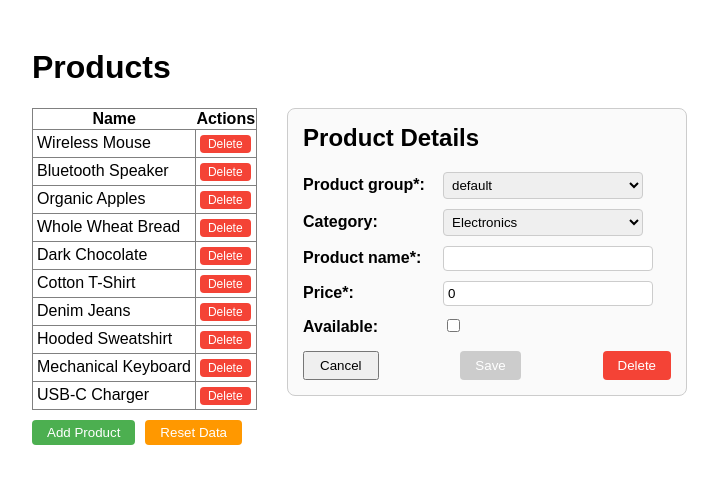
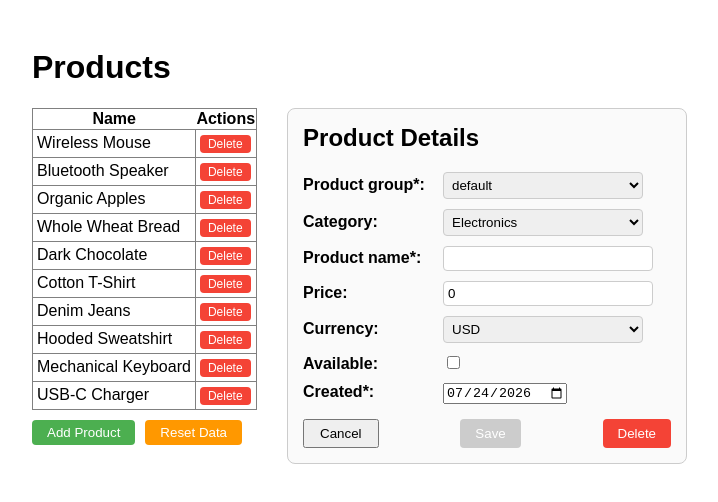
Before and after one commit to greencar77/productdemo, an Angular app: page / in a window 1280 px wide. Both pictures are taken after a click on the button "Add Product". Shown: the top 502 px of the page, without its empty margins (8-726 px from the left). Built offline with nearby package versions, Linux system fonts and the light colour scheme.

Commit message:
dependsOn etc

```diff
--- a/src/app/app.html
+++ b/src/app/app.html
@@ -42,6 +42,7 @@
             </div>
 
             @for (field of getFieldsForGroup(product.prodGroup); track field.key) {
+              @if (this.isFieldShown(field, product)) {
               <div class="field">
                 <label>{{ field.label }}{{ field.required ? '*' : '' }}:</label>
 
@@ -61,7 +62,8 @@
                   @case ('select') {
                     <select [name]="field.key" [required]="field.required"
                             [ngModel]="getFieldValue(product, field.key)"
-                            (ngModelChange)="setFieldValue(product, field.key, $event)">
+                            (ngModelChange)="setFieldValue(product, field.key, $event)"
+                            #f="ngModel" [class.invalid]="f.invalid && f.touched">
                       @if (!field.required) {
                         <option [value]="undefined">-- Select --</option>
                       }
@@ -88,10 +90,11 @@
                 }
               </div>
             }
+            }
 
             <div class="actions">
               <button type="button" (click)="cancelEdit()">Cancel</button>
-              <button type="button" class="save-button" (click)="saveProduct()" [disabled]="productForm.invalid">Save</button>
+              <button type="button" class="save-button" (click)="saveProduct()" [disabled]="productForm.invalid || !isProductValid()">Save</button>
               <button type="button" class="delete-button" (click)="deleteProduct(product.id)">Delete</button>
             </div>
           </form>
--- a/src/app/app.ts
+++ b/src/app/app.ts
@@ -115,20 +115,41 @@ export class App {
     this.editingProduct.set(newProduct);
   }
 
-  saveProduct() {
+  isProductValid(): boolean {
     const edited = this.editingProduct();
-    if (!edited) return;
+    if (!edited) return false;
 
-    // Dynamic validation based on PROD_GROUPS and FIELDS
     const fields = this.getFieldsForGroup(edited.prodGroup);
     for (const field of fields) {
+      const value = this.getFieldValue(edited, field.key);
       if (field.required) {
-        const value = this.getFieldValue(edited, field.key);
-        if (value === undefined || value === null || (field.type !== 'number' && value === '')) {
-          return; // Validation failed
+        if (
+          value === undefined ||
+          value === null ||
+          (field.type !== 'number' && String(value).trim() === '')
+        ) {
+          return false;
+        }
+      }
+
+      if (field.dependsOn) {
+        const dependencyExists = fields.some((f) => f.key === field.dependsOn);
+        if (
+          dependencyExists &&
+          (value === undefined ||
+            value === null ||
+            (field.type !== 'number' && String(value).trim() === ''))
+        ) {
+          return false;
         }
       }
     }
+    return true;
+  }
+
+  saveProduct() {
+    if (!this.isProductValid()) return;
+    const edited = this.editingProduct()!;
 
     const index = this.products.findIndex((p) => p.id === edited.id);
     if (index !== -1) {
@@ -141,6 +162,14 @@ export class App {
     this.selectedProduct.set(JSON.parse(JSON.stringify(edited)));
     this.editingProduct.set(null);
     this.saveToLocalStorage();
+  }
+
+  isFieldShown(field: FieldSpec, product: Product) {
+    if (field.dependsOn == null) {
+      return true;
+    }
+    const dependentValue = this.getFieldValue(product, field.dependsOn);
+    return dependentValue != null;
   }
 
   cancelEdit() {
--- a/src/app/products.ts
+++ b/src/app/products.ts
@@ -4,6 +4,7 @@ export interface FieldSpec {
   type: 'text' | 'number' | 'select' | 'boolean' | 'date';
   required: boolean;
   options?: string[];
+  dependsOn?: string;
 }
 
 export const FIELDS: FieldSpec[] = [
@@ -17,7 +18,7 @@ export const FIELDS: FieldSpec[] = [
     key: 'price',
     label: 'Price',
     type: 'number',
-    required: true,
+    required: false,
   },
   {
     key: 'vat',
@@ -33,6 +34,14 @@ export const FIELDS: FieldSpec[] = [
     options: ['Electronics', 'Food', 'Clothing'],
   },
   {
+    key: 'currency',
+    label: 'Currency',
+    type: 'select',
+    required: false,
+    options: ['USD', 'EUR', 'SEK'],
+    dependsOn: 'price',
+  },
+  {
     key: 'available',
     label: 'Available',
     type: 'boolean',
@@ -44,12 +53,12 @@ export const FIELDS: FieldSpec[] = [
     type: 'text',
     required: true,
   },
-  // {
-  //   key: 'created',
-  //   label: 'Created',
-  //   type: 'date',
-  //   required: true,
-  // },
+  {
+    key: 'created',
+    label: 'Created',
+    type: 'date',
+    required: true,
+  },
 ];
 
 export interface ProductGroup {
@@ -60,7 +69,7 @@ export interface ProductGroup {
 export const PROD_GROUPS: ProductGroup[] = [
   {
     id: 'default',
-    fields: ['category', 'name', 'price', 'available'],
+    fields: ['category', 'name', 'price', 'currency', 'available', 'created'],
   },
   {
     id: 'group_with_vat',
```
